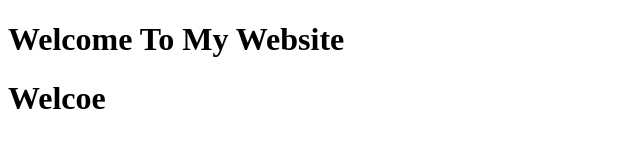
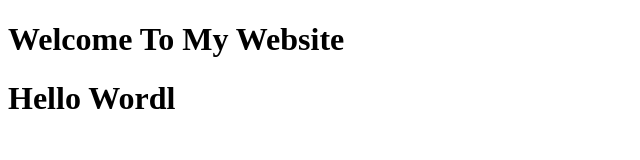
Before and after one commit to Pujanegi1997/Pujanegi1997, a plain HTML site: page index.html in a window 1280 px wide. Shown: the whole page, without its empty margins (0-640 px from the left). Drawn offline with Linux system fonts and the light colour scheme.

Commit message:
Update index.html

```diff
--- a/index.html
+++ b/index.html
@@ -8,7 +8,7 @@
 <body>
 
 
-<h1>Welcoe</h1>
+<h1>Hello Wordl</h1>
 
 </body>
 
```
